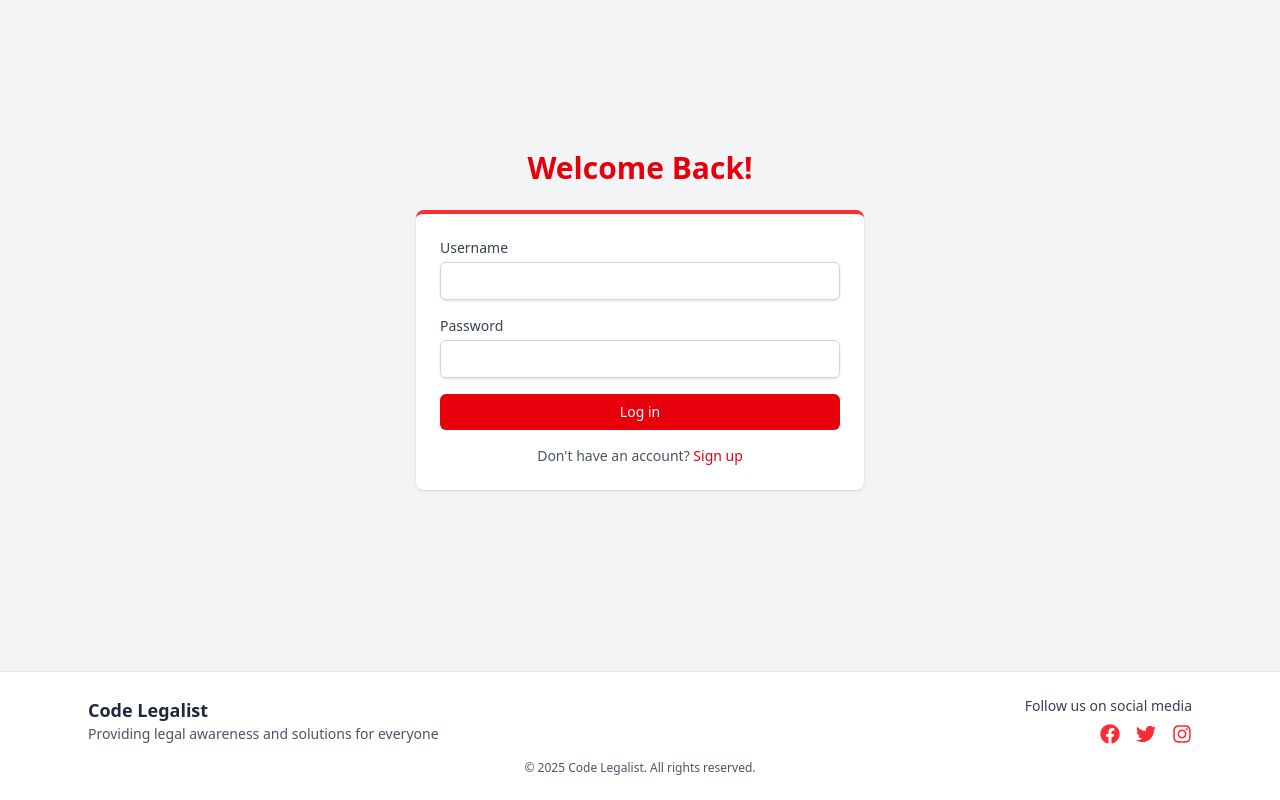
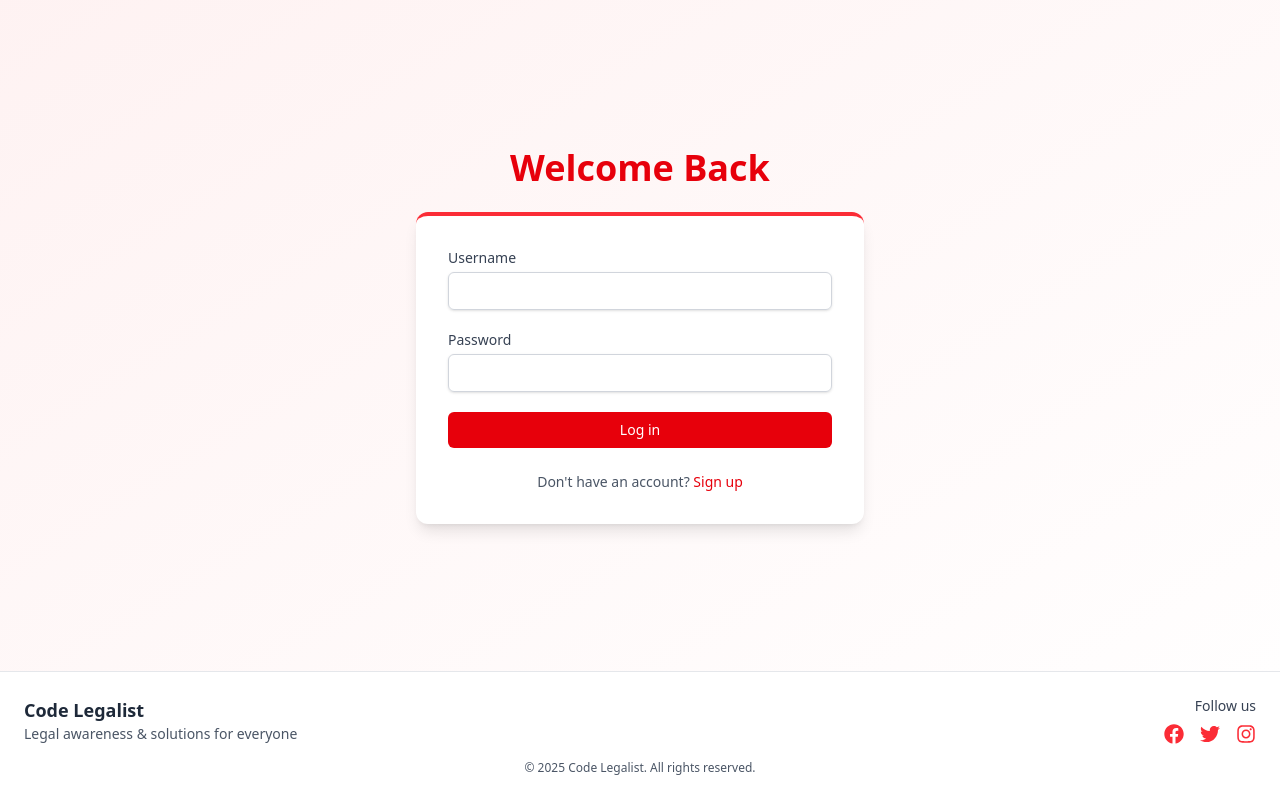
Before and after one commit to yogi-verma/Code-Legalist-frontend, a React (Vite) app: page / in a window 1280 px wide. Built offline with nearby package versions, Linux system fonts and the light colour scheme.

Commit message:
ui update

```diff
--- a/package.json
+++ b/package.json
@@ -11,6 +11,7 @@
   },
   "dependencies": {
     "@tailwindcss/vite": "^4.0.13",
+    "@vercel/analytics": "^1.5.0",
     "axios": "^1.9.0",
     "react": "^19.0.0",
     "react-dom": "^19.0.0",
--- a/src/App.jsx
+++ b/src/App.jsx
@@ -11,6 +11,7 @@ import Dashboard from "./components/Dashboard";
 import PostForm from "./components/PostForm";
 import News from "./components/News"; // Import the News component
 import { Toaster } from "react-hot-toast";
+
 
 function App() {
   // Check localStorage for existing token on initial load
@@ -40,6 +41,7 @@ function App() {
   return (
     <Router>
       <Toaster />
+
       <Routes>
         {/* Public Routes */}
         <Route
--- a/src/components/Login.jsx
+++ b/src/components/Login.jsx
@@ -24,7 +24,6 @@ const Login = ({ setIsAuthenticated, setToken }) => {
       if (response.token) {
         setToken(response.token);
         setIsAuthenticated(true);
-
         toast.success("Login successful! Redirecting...");
         setTimeout(() => navigate("/dashboard"), 2000);
       }
@@ -38,26 +37,28 @@ const Login = ({ setIsAuthenticated, setToken }) => {
   };
 
   return (
-    <div className="min-h-screen bg-gray-100 flex flex-col">
-      <div className="flex-grow flex flex-col justify-center px-4 py-6 sm:px-6 lg:px-8">
-        <ToastContainer />
-        <div className="mx-auto w-full max-w-md">
-          <h2 className="text-center text-3xl font-extrabold text-red-600">
-            Welcome Back!
+    <div className="min-h-screen flex flex-col justify-between bg-gradient-to-br from-red-50 to-white">
+      <ToastContainer />
+
+      <main className="flex-grow flex items-center justify-center px-4 py-8 sm:px-6 lg:px-8">
+        <div className="w-full max-w-md">
+          <h2 className="text-3xl sm:text-4xl font-bold text-center text-red-600 mb-6">
+            Welcome Back
           </h2>
-        </div>
 
-        <div className="mt-6 mx-auto w-full max-w-md">
-          <div className="bg-white py-6 px-4 shadow sm:rounded-lg sm:px-6 border-t-4 border-red-500">
+          <div className="bg-white shadow-lg rounded-xl p-6 sm:p-8 border-t-4 border-red-500">
             {error && (
-              <div className="mb-4 bg-red-50 border-l-4 border-red-500 p-3">
+              <div className="mb-4 bg-red-50 border-l-4 border-red-500 p-3 rounded">
                 <p className="text-sm text-red-700">{error}</p>
               </div>
             )}
 
-            <form className="space-y-4" onSubmit={handleSubmit}>
+            <form className="space-y-5" onSubmit={handleSubmit}>
               <div>
-                <label htmlFor="username" className="block text-sm font-medium text-gray-700">
+                <label
+                  htmlFor="username"
+                  className="block text-sm font-medium text-gray-700"
+                >
                   Username
                 </label>
                 <input
@@ -68,12 +69,15 @@ const Login = ({ setIsAuthenticated, setToken }) => {
                   value={formData.username}
                   onChange={handleChange}
                   autoComplete="username"
-                  className="mt-1 block w-full px-3 py-2 border border-gray-300 rounded-md shadow-sm focus:ring-red-500 focus:border-red-500 text-sm"
+                  className="mt-1 block w-full px-4 py-2 border border-gray-300 rounded-md shadow-sm focus:ring-red-500 focus:border-red-500 text-sm"
                 />
               </div>
 
               <div>
-                <label htmlFor="password" className="block text-sm font-medium text-gray-700">
+                <label
+                  htmlFor="password"
+                  className="block text-sm font-medium text-gray-700"
+                >
                   Password
                 </label>
                 <input
@@ -85,15 +89,17 @@ const Login = ({ setIsAuthenticated, setToken }) => {
                   value={formData.password}
                   onChange={handleChange}
                   autoComplete="current-password"
-                  className="mt-1 block w-full px-3 py-2 border border-gray-300 rounded-md shadow-sm focus:ring-red-500 focus:border-red-500 text-sm"
+                  className="mt-1 block w-full px-4 py-2 border border-gray-300 rounded-md shadow-sm focus:ring-red-500 focus:border-red-500 text-sm"
                 />
               </div>
 
               <button
                 type="submit"
                 disabled={isLoading}
-                className={`w-full flex justify-center py-2 px-4 rounded-md text-sm font-medium text-white ${
-                  isLoading ? "bg-red-400" : "bg-red-600 hover:bg-red-700"
+                className={`w-full flex justify-center items-center py-2 px-4 rounded-md text-sm font-medium text-white transition ${
+                  isLoading
+                    ? "bg-red-400 cursor-not-allowed"
+                    : "bg-red-600 hover:bg-red-700"
                 } focus:outline-none focus:ring-2 focus:ring-red-500`}
               >
                 {isLoading ? (
@@ -104,7 +110,14 @@ const Login = ({ setIsAuthenticated, setToken }) => {
                       fill="none"
                       viewBox="0 0 24 24"
                     >
-                      <circle className="opacity-25" cx="12" cy="12" r="10" stroke="currentColor" strokeWidth="4" />
+                      <circle
+                        className="opacity-25"
+                        cx="12"
+                        cy="12"
+                        r="10"
+                        stroke="currentColor"
+                        strokeWidth="4"
+                      />
                       <path
                         className="opacity-75"
                         fill="currentColor"
@@ -119,29 +132,38 @@ const Login = ({ setIsAuthenticated, setToken }) => {
               </button>
             </form>
 
-            <div className="mt-4 text-center text-sm text-gray-600">
+            <div className="mt-6 text-center text-sm text-gray-600">
               Don&apos;t have an account?{" "}
-              <Link to="/signup" className="font-medium text-red-600 hover:text-red-500">
+              <Link
+                to="/signup"
+                className="font-medium text-red-600 hover:text-red-500"
+              >
                 Sign up
               </Link>
             </div>
           </div>
         </div>
-      </div>
+      </main>
 
-      <footer className="bg-white border-t border-gray-200 py-6 mt-8">
-        <div className="max-w-6xl mx-auto px-4 sm:px-6 flex flex-col md:flex-row justify-between items-center">
-          <div className="text-center md:text-left mb-4 md:mb-0">
-            <h4 className="text-lg font-bold text-gray-800">Code Legalist</h4>
-            <p className="text-sm text-gray-600">Providing legal awareness and solutions for everyone</p>
+      <footer className="bg-white border-t border-gray-200 py-6">
+        <div className="max-w-7xl mx-auto px-4 sm:px-6 flex flex-col md:flex-row justify-between items-center gap-4">
+          <div className="text-center md:text-left">
+            <h4 className="text-lg font-semibold text-gray-800">Code Legalist</h4>
+            <p className="text-sm text-gray-600">Legal awareness & solutions for everyone</p>
           </div>
 
           <div className="text-center md:text-right">
-            <p className="text-sm text-gray-700 mb-2">Follow us on social media</p>
-            <div className="flex justify-center md:justify-end space-x-4 text-red-500">
-              <a href="#" aria-label="Facebook" className="hover:text-red-700"><FaFacebook size={20} /></a>
-              <a href="#" aria-label="Twitter" className="hover:text-red-700"><FaTwitter size={20} /></a>
-              <a href="#" aria-label="Instagram" className="hover:text-red-700"><FaInstagram size={20} /></a>
+            <p className="text-sm text-gray-700 mb-2">Follow us</p>
+            <div className="flex justify-center md:justify-end gap-4 text-red-500">
+              <a href="#" aria-label="Facebook" className="hover:text-red-700">
+                <FaFacebook size={20} />
+              </a>
+              <a href="#" aria-label="Twitter" className="hover:text-red-700">
+                <FaTwitter size={20} />
+              </a>
+              <a href="#" aria-label="Instagram" className="hover:text-red-700">
+                <FaInstagram size={20} />
+              </a>
             </div>
           </div>
         </div>
--- a/src/components/Signup.jsx
+++ b/src/components/Signup.jsx
@@ -16,12 +16,8 @@ const Signup = ({ setIsAuthenticated, setToken }) => {
   const [isLoading, setIsLoading] = useState(false);
   const navigate = useNavigate();
 
-  const handleChange = (e) => {
-    setFormData({
-      ...formData,
-      [e.target.name]: e.target.value,
-    });
-  };
+  const handleChange = (e) =>
+    setFormData({ ...formData, [e.target.name]: e.target.value });
 
   const handleSubmit = async (e) => {
     e.preventDefault();
@@ -30,8 +26,7 @@ const Signup = ({ setIsAuthenticated, setToken }) => {
 
     try {
       const response = await signup(formData);
-
-      toast.success("Signup successful! Redirecting to dashboard...", {
+      toast.success("Signup successful! Redirecting...", {
         position: "top-center",
         autoClose: 3000,
       });
@@ -40,12 +35,11 @@ const Signup = ({ setIsAuthenticated, setToken }) => {
       setToken(response.token);
       setIsAuthenticated(true);
 
-      setTimeout(() => {
-        navigate("/dashboard");
-      }, 3000);
+      setTimeout(() => navigate("/dashboard"), 3000);
     } catch (err) {
-      setError(err.message || "Registration failed. Username may be taken.");
-      toast.error(err.message || "Registration failed", {
+      const message = err.message || "Registration failed. Try again.";
+      setError(message);
+      toast.error(message, {
         position: "top-center",
         autoClose: 3000,
       });
@@ -58,37 +52,19 @@ const Signup = ({ setIsAuthenticated, setToken }) => {
     <div className="min-h-screen bg-gray-100 flex flex-col">
       <ToastContainer />
 
-      {/* Main Content */}
-      <div className="flex-grow flex flex-col justify-center px-4 py-6 sm:px-6 lg:px-8">
+      <div className="flex-grow flex flex-col justify-center px-4 py-8 sm:px-6 lg:px-8">
         <div className="sm:mx-auto sm:w-full sm:max-w-md">
-          <h2 className="text-center text-2xl md:text-3xl font-extrabold text-red-600">
-            Create your account
-          </h2>
+          <h2 className="text-center text-3xl font-extrabold text-red-600">Sign up</h2>
+          <p className="mt-2 text-center text-sm text-gray-600">
+            Join Code Legalist and make legal support more accessible.
+          </p>
         </div>
 
-        <div className="mt-6 mx-auto w-full max-w-md">
+        <div className="mt-6 sm:mx-auto sm:w-full sm:max-w-md">
           <div className="bg-white py-6 px-4 shadow sm:rounded-lg sm:px-6 border-t-4 border-red-500">
             {error && (
-              <div className="mb-4 bg-red-50 border-l-4 border-red-500 p-3">
-                <div className="flex">
-                  <div className="flex-shrink-0">
-                    <svg
-                      className="h-5 w-5 text-red-500"
-                      xmlns="http://www.w3.org/2000/svg"
-                      viewBox="0 0 20 20"
-                      fill="currentColor"
-                    >
-                      <path
-                        fillRule="evenodd"
-                        d="M10 18a8 8 0 100-16 8 8 0 000 16zM8.707 7.293a1 1 0 00-1.414 1.414L8.586 10l-1.293 1.293a1 1 0 101.414 1.414L10 11.414l1.293 1.293a1 1 0 001.414-1.414L11.414 10l1.293-1.293a1 1 0 00-1.414-1.414L10 8.586 8.707 7.293z"
-                        clipRule="evenodd"
-                      />
-                    </svg>
-                  </div>
-                  <div className="ml-3">
-                    <p className="text-sm text-red-700">{error}</p>
-                  </div>
-                </div>
+              <div className="mb-4 bg-red-50 border-l-4 border-red-500 p-3 text-red-700 text-sm">
+                {error}
               </div>
             )}
 
@@ -107,7 +83,6 @@ const Signup = ({ setIsAuthenticated, setToken }) => {
                       ? "First Name"
                       : "Last Name"}
                   </label>
-                  <div className="mt-1">
                   <input
                     id={field}
                     name={field}
@@ -123,19 +98,17 @@ const Signup = ({ setIsAuthenticated, setToken }) => {
                         ? "family-name"
                         : field
                     }
-                      className="appearance-none block w-full px-3 py-2 border border-gray-300 rounded-md shadow-sm placeholder-gray-400 focus:outline-none focus:ring-red-500 focus:border-red-500 text-sm sm:text-base"
+                    className="mt-1 block w-full px-3 py-2 border border-gray-300 rounded-md shadow-sm focus:ring-red-500 focus:border-red-500 text-sm sm:text-base"
                   />
-                  </div>
                 </div>
               ))}
 
-              <div>
               <button
                 type="submit"
                 disabled={isLoading}
-                  className={`w-full flex justify-center py-2 px-4 border border-transparent rounded-md shadow-sm text-sm sm:text-base font-medium text-white ${
+                className={`w-full flex justify-center items-center py-2 px-4 rounded-md text-sm sm:text-base font-medium text-white ${
                   isLoading ? "bg-red-400" : "bg-red-600 hover:bg-red-700"
-                  } focus:outline-none focus:ring-2 focus:ring-offset-2 focus:ring-red-500`}
+                } focus:outline-none focus:ring-2 focus:ring-red-500`}
               >
                 {isLoading ? (
                   <>
@@ -145,72 +118,54 @@ const Signup = ({ setIsAuthenticated, setToken }) => {
                       fill="none"
                       viewBox="0 0 24 24"
                     >
-                        <circle
-                          className="opacity-25"
-                          cx="12"
-                          cy="12"
-                          r="10"
-                          stroke="currentColor"
-                          strokeWidth="4"
-                        ></circle>
+                      <circle className="opacity-25" cx="12" cy="12" r="10" stroke="currentColor" strokeWidth="4" />
                       <path
                         className="opacity-75"
                         fill="currentColor"
-                          d="M4 12a8 8 0 018-8V0C5.373 0 0 5.373 0 12h4zm2 5.291A7.962 7.962 0 014 12H0c0 3.042 1.135 5.824 3 7.938l3-2.647z"
-                        ></path>
+                        d="M4 12a8 8 0 018-8V0C5.4 0 0 5.4 0 12h4z"
+                      />
                     </svg>
-                      Processing...
+                    Signing up...
                   </>
                 ) : (
                   "Sign up"
                 )}
               </button>
-              </div>
             </form>
 
-            <div className="mt-4">
-              <div className="relative">
-                <div className="absolute inset-0 flex items-center">
-                  <div className="w-full border-t border-gray-300"></div>
-                </div>
-                <div className="relative flex justify-center text-sm">
-                  <span className="px-2 bg-white text-gray-500">
-                    Already have an account?
-                  </span>
-                </div>
-              </div>
-
-              <div className="mt-4">
-                <Link
-                  to="/"
-                  className="w-full flex justify-center py-2 px-4 border border-gray-300 rounded-md shadow-sm text-sm sm:text-base font-medium text-red-600 bg-white hover:bg-gray-50 focus:outline-none focus:ring-2 focus:ring-offset-2 focus:ring-red-500"
-                >
-                  Login
+            <div className="mt-6 text-center text-sm text-gray-600">
+              Already have an account?{" "}
+              <Link to="/" className="font-medium text-red-600 hover:text-red-500">
+                Log in
               </Link>
             </div>
           </div>
         </div>
       </div>
-      </div>
 
-      {/* Footer */}
-      <footer className="bg-white border-t border-gray-200 py-6 mt-8">
+      <footer className="bg-white border-t border-gray-200 py-6 mt-10">
         <div className="max-w-6xl mx-auto px-4 sm:px-6 flex flex-col md:flex-row justify-between items-center">
           <div className="text-center md:text-left mb-4 md:mb-0">
             <h4 className="text-lg font-bold text-gray-800">Code Legalist</h4>
-            <p className="text-sm text-gray-600">Providing legal awareness and solutions for everyone</p>
+            <p className="text-sm text-gray-600">
+              Providing legal awareness and solutions for everyone
+            </p>
           </div>
-
           <div className="text-center md:text-right">
             <p className="text-sm text-gray-700 mb-2">Follow us on social media</p>
             <div className="flex justify-center md:justify-end space-x-4 text-red-500">
-              <a href="#" aria-label="Facebook" className="hover:text-red-700"><FaFacebook size={20} /></a>
-              <a href="#" aria-label="Twitter" className="hover:text-red-700"><FaTwitter size={20} /></a>
-              <a href="#" aria-label="Instagram" className="hover:text-red-700"><FaInstagram size={20} /></a>
+              <a href="#" aria-label="Facebook" className="hover:text-red-700">
+                <FaFacebook size={20} />
+              </a>
+              <a href="#" aria-label="Twitter" className="hover:text-red-700">
+                <FaTwitter size={20} />
+              </a>
+              <a href="#" aria-label="Instagram" className="hover:text-red-700">
+                <FaInstagram size={20} />
+              </a>
             </div>
           </div>
         </div>
-
         <div className="mt-4 text-center text-xs text-gray-600">
           &copy; {new Date().getFullYear()} Code Legalist. All rights reserved.
         </div>
```
Also changed, not shown: 1 other file (tests, documents, lock files or other folders). Lines whose indentation alone changed are shown as unchanged.
